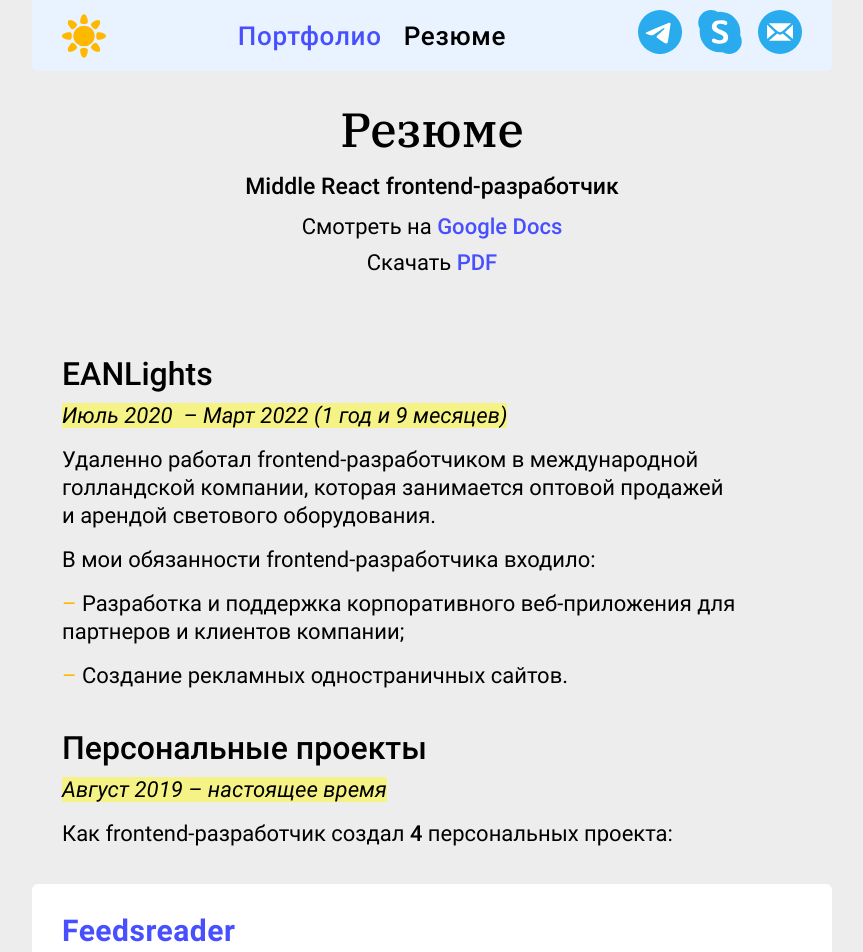
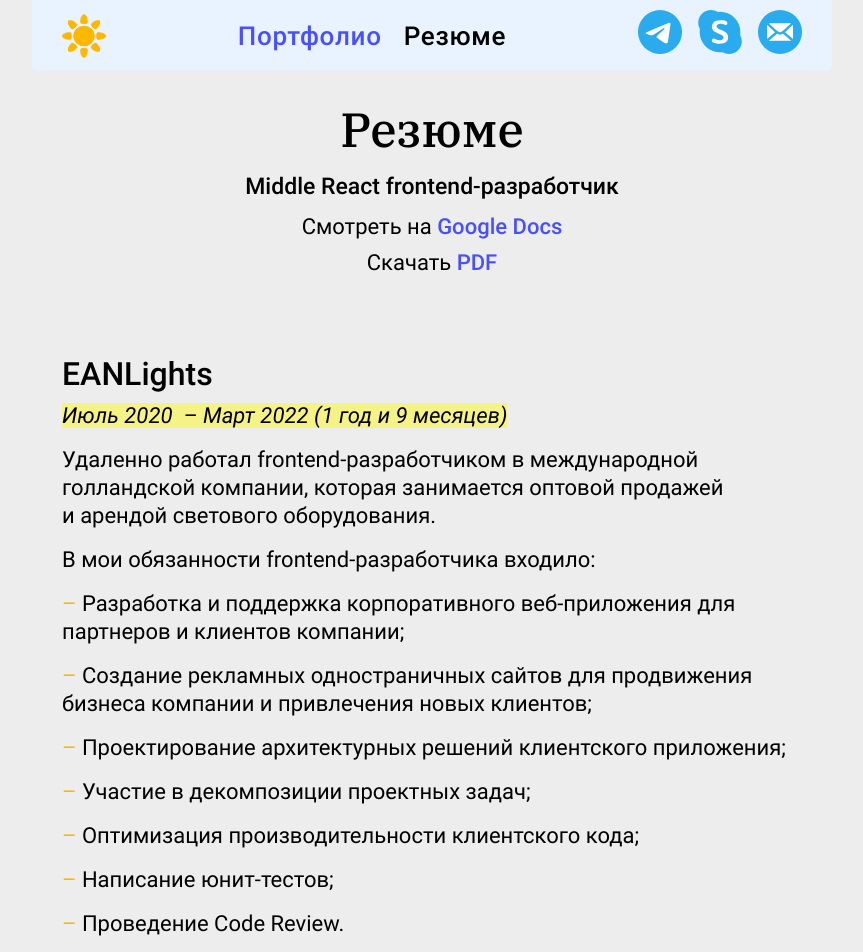
Before and after one commit to odivus/odivus.github.io, a React (Create React App) app: page /resume in a window 1280 px wide. Shown: the top 952 px of the page, without its empty margins (208-1071 px from the left). Built offline with nearby package versions, Linux system fonts and the light colour scheme.

Commit message:
info corrections

```diff
--- a/src/components/Resume/Resume.js
+++ b/src/components/Resume/Resume.js
@@ -30,7 +30,7 @@
           </a>
           <br />
           Скачать <a
-            href='https://disk.yandex.com/i/bvHo8ncmzpNZbg'
+            href='https://disk.yandex.com/i/YAh_1dEALOfXPg'
             target='_blank'
             rel='noopener noreferrer'
             >
@@ -56,7 +56,22 @@
                 Разработка и поддержка корпоративного веб-приложения для партнеров и&nbsp;клиентов компании;
               </li>
               <li>
-                Создание рекламных одностраничных сайтов.
+                Создание рекламных одностраничных сайтов для продвижения бизнеса компании и привлечения новых клиентов;
+              </li>
+              <li>
+                Проектирование архитектурных решений клиентского приложения;
+              </li>
+              <li>
+                Участие в декомпозиции проектных задач;
+              </li>
+              <li>
+                Оптимизация производительности клиентского кода;
+              </li>
+              <li>
+                Написание юнит-тестов;
+              </li>
+              <li>
+                Проведение Code Review.
               </li>
             </ul>
             <h3 className='h3-first'>Персональные проекты</h3>
```
